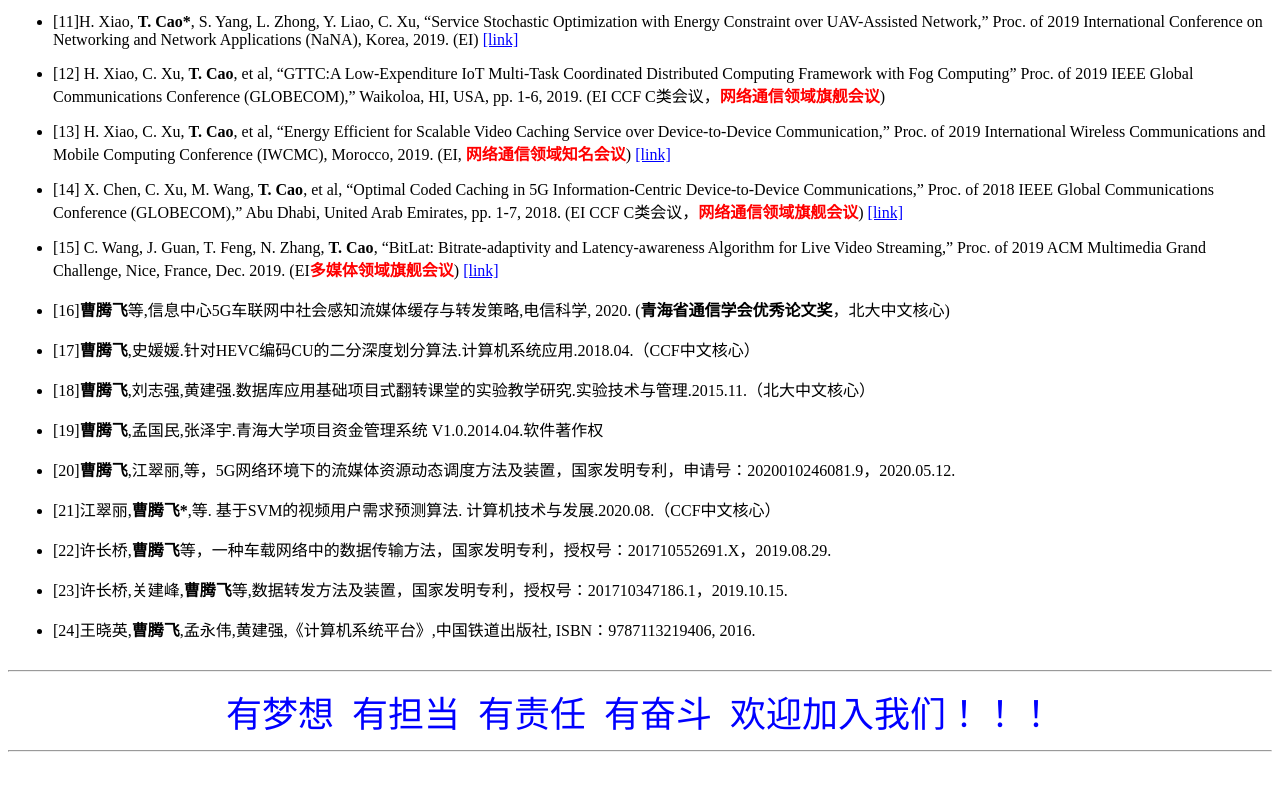
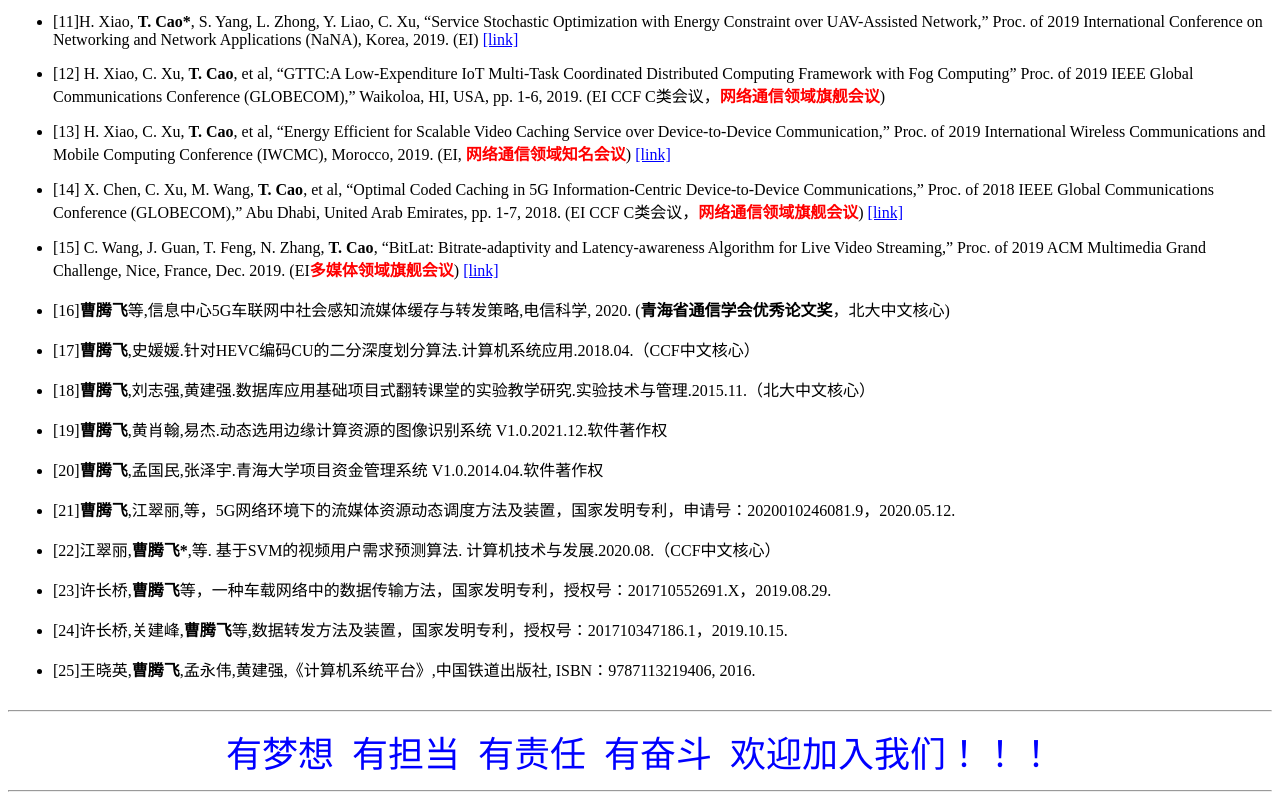
Before and after one commit to tengfei-cao/tengfei-cao.github.io, a plain HTML site: page index.html in a window 1280 px wide. Shown: the part 2602-3402 px from the top of the page. Before the commit the page ends 3362 px from the top, so only its background shows below. Drawn offline with Linux system fonts and the light colour scheme.

Commit message:
Update index.html

```diff
--- a/index.html
+++ b/index.html
@@ -284,17 +284,19 @@
 
 <li><p>[18]<b>曹腾飞</b>,刘志强,黄建强.数据库应用基础项目式翻转课堂的实验教学研究.实验技术与管理.2015.11.（北大中文核心）</p></li>
 
-<li><p>[19]<b>曹腾飞</b>,孟国民,张泽宇.青海大学项目资金管理系统 V1.0.2014.04.软件著作权</p></li>
+<li><p>[19]<b>曹腾飞</b>,黄肖翰,易杰.动态选用边缘计算资源的图像识别系统 V1.0.2021.12.软件著作权</p></li>
 
-<li><p>[20]<b>曹腾飞</b>,江翠丽,等，5G网络环境下的流媒体资源动态调度方法及装置，国家发明专利，申请号：2020010246081.9，2020.05.12.</p></li>
+<li><p>[20]<b>曹腾飞</b>,孟国民,张泽宇.青海大学项目资金管理系统 V1.0.2014.04.软件著作权</p></li>
 
-<li><p>[21]江翠丽,<b>曹腾飞*</b>,等. 基于SVM的视频用户需求预测算法. 计算机技术与发展.2020.08.（CCF中文核心）</p></li>
+<li><p>[21]<b>曹腾飞</b>,江翠丽,等，5G网络环境下的流媒体资源动态调度方法及装置，国家发明专利，申请号：2020010246081.9，2020.05.12.</p></li>
 
-<li><p>[22]许长桥,<b>曹腾飞</b>等，一种车载网络中的数据传输方法，国家发明专利，授权号：201710552691.X，2019.08.29.</p></li>
+<li><p>[22]江翠丽,<b>曹腾飞*</b>,等. 基于SVM的视频用户需求预测算法. 计算机技术与发展.2020.08.（CCF中文核心）</p></li>
 
-<li><p>[23]许长桥,关建峰,<b>曹腾飞</b>等,数据转发方法及装置，国家发明专利，授权号：201710347186.1，2019.10.15.</p></li>
+<li><p>[23]许长桥,<b>曹腾飞</b>等，一种车载网络中的数据传输方法，国家发明专利，授权号：201710552691.X，2019.08.29.</p></li>
 
-<li><p>[24]王晓英,<b>曹腾飞</b>,孟永伟,黄建强,《计算机系统平台》,中国铁道出版社, ISBN：9787113219406, 2016.</p></li>
+<li><p>[24]许长桥,关建峰,<b>曹腾飞</b>等,数据转发方法及装置，国家发明专利，授权号：201710347186.1，2019.10.15.</p></li>
+
+<li><p>[25]王晓英,<b>曹腾飞</b>,孟永伟,黄建强,《计算机系统平台》,中国铁道出版社, ISBN：9787113219406, 2016.</p></li>
            </ul>
             </td>
         </tr>
```
